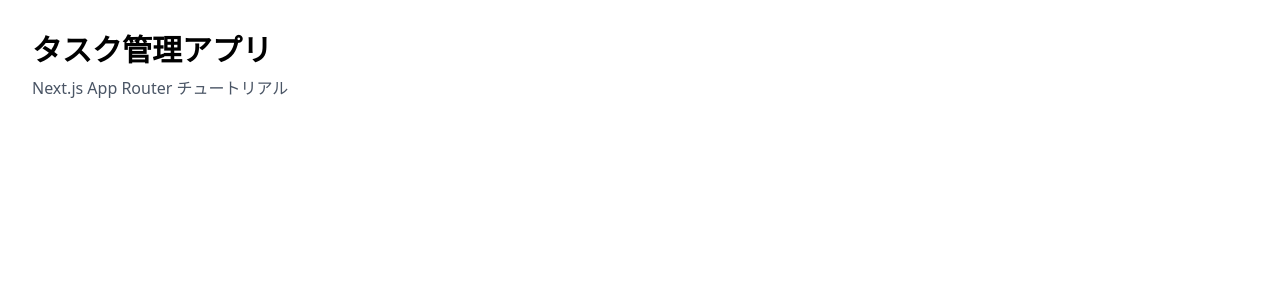
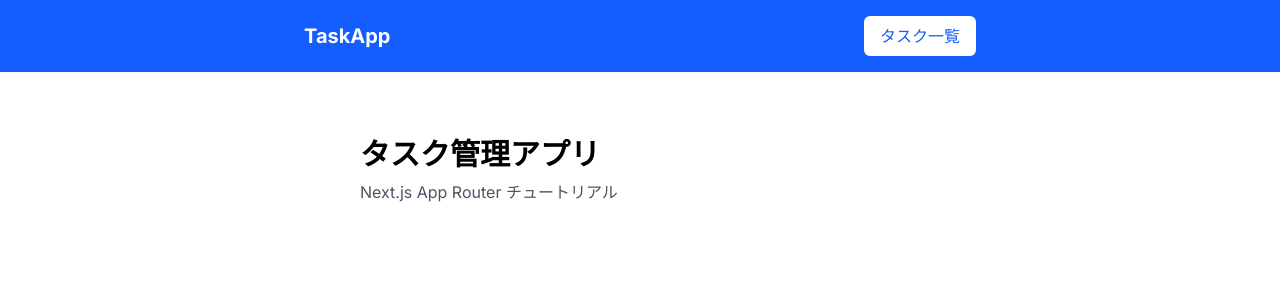
Before and after one commit to MovingPointP/task-manager, a Next.js app: page / in a window 1280 px wide. Shown: the top 300 px of the page. Built offline with nearby package versions, Linux system fonts and the light colour scheme.

Commit message:
update: 共通レイアウトの更新

```diff
--- a/app/layout.tsx
+++ b/app/layout.tsx
@@ -1,33 +1,43 @@
 import type { Metadata } from "next";
-import { Geist, Geist_Mono } from "next/font/google";
+import { Inter } from "next/font/google";
 import "./globals.css";
+import Link from "next/link";
 
-const geistSans = Geist({
-  variable: "--font-geist-sans",
-  subsets: ["latin"],
-});
-
-const geistMono = Geist_Mono({
-  variable: "--font-geist-mono",
-  subsets: ["latin"],
-});
+const inter = Inter({ subsets: ["latin"] });
 
 export const metadata: Metadata = {
-  title: "Create Next App",
-  description: "Generated by create next app",
+  title: "タスク管理アプリ",
+  description: "タスク管理アプリ",
 };
 
 export default function RootLayout({
   children,
-}: Readonly<{
+}: {
   children: React.ReactNode;
-}>) {
+}) {
   return (
-    <html
-      lang="en"
-      className={`${geistSans.variable} ${geistMono.variable} h-full antialiased`}
-    >
-      <body className="min-h-full flex flex-col">{children}</body>
+    <html lang="ja">
+      <body className={inter.className}>
+        {/* ナビゲーションバー */}
+        <nav className="bg-blue-600 text-white px-6 py-4">
+          <div className="max-w-2xl mx-auto flex items-center justify-between">
+            <Link href="/" className="text-xl font-bold">
+              TaskApp
+            </Link>
+            <Link
+              href="/tasks"
+              className="bg-white text-blue-600 px-4 py-2 rounded-md font-medium hover:bg-blue-50 transition"
+            >
+              タスク一覧
+            </Link>
+          </div>
+        </nav>
+
+        {/* ページコンテンツ */}
+        <main className="max-w-2xl mx-auto px-6 py-8">
+          {children}
+        </main>
+      </body>
     </html>
   );
 }
```
